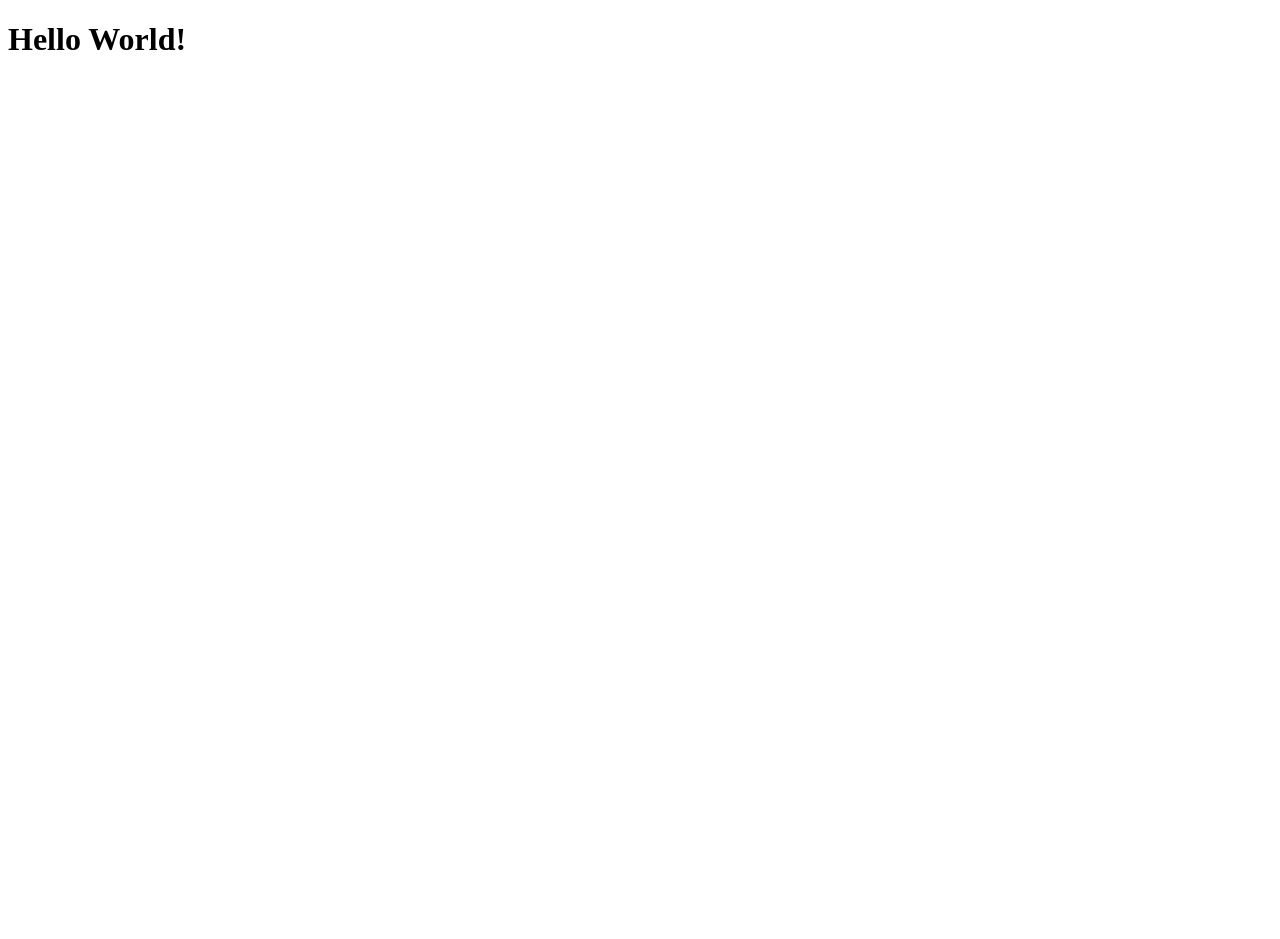
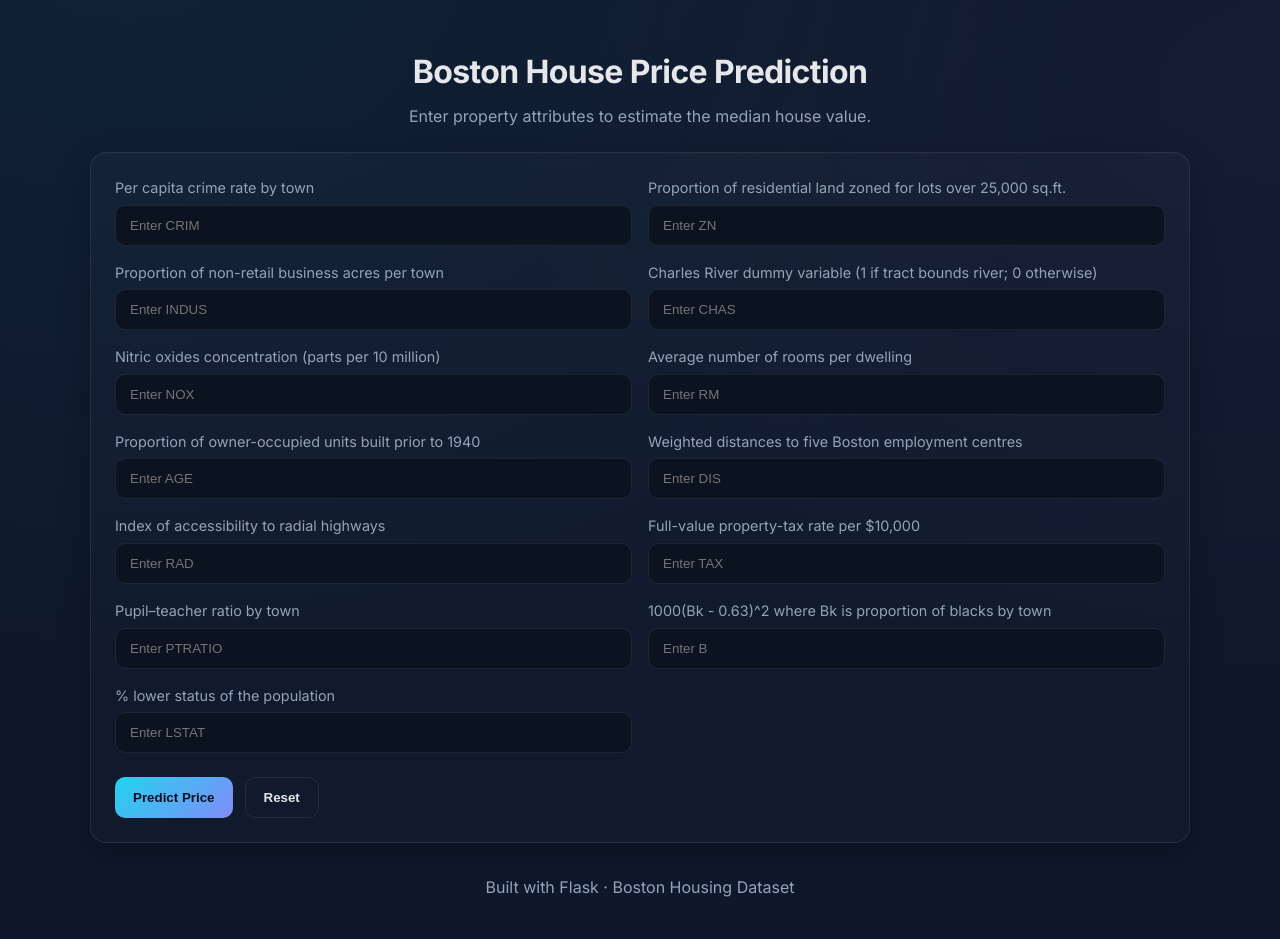
Before and after one commit to thasvithu/boston-house-pricing-end-to-end, a Flask app: page / in a window 1280 px wide. Before the commit the page is almost empty. Before the commit the page ends 50 px from the top, so only its background shows below. Run offline with Flask 3, Linux system fonts and the light colour scheme; parts of the project's set-up code (start-up, migrations or seed data) failed here and were passed over.

Commit message:
Ready to deployment

```diff
--- a/Templates/home.html
+++ b/Templates/home.html
@@ -1,11 +1,89 @@
 <!DOCTYPE html>
 <html lang="en">
-<head>
-    <meta charset="UTF-8">
-    <meta name="viewport" content="width=device-width, initial-scale=1.0">
-    <title>Document</title>
-</head>
-<body>
-    <h1>Hello World!</h1>
-</body>
-</html>
+    <head>
+        <meta charset="UTF-8" />
+        <meta name="viewport" content="width=device-width, initial-scale=1" />
+        <title>Boston House Price Prediction</title>
+        <link rel="preconnect" href="https://fonts.googleapis.com" />
+        <link rel="preconnect" href="https://fonts.gstatic.com" crossorigin />
+        <link href="https://fonts.googleapis.com/css2?family=Inter:wght@300;400;600;700&display=swap" rel="stylesheet" />
+        <link rel="stylesheet" href="{{ url_for('static', filename='styles.css') }}" />
+    </head>
+    <body>
+        <header class="site-header">
+            <div class="container">
+                <h1>Boston House Price Prediction</h1>
+                <p class="subtitle">Enter property attributes to estimate the median house value.</p>
+            </div>
+        </header>
+
+        <main class="container">
+            {% with messages = get_flashed_messages(with_categories=true) %}
+                {% if messages %}
+                    <div class="alerts">
+                        {% for category, message in messages %}
+                            <div class="alert {{ category }}">{{ message }}</div>
+                        {% endfor %}
+                    </div>
+                {% endif %}
+            {% endwith %}
+
+            <section class="card">
+                <form action="{{ url_for('predict') }}" method="POST" class="grid-form" novalidate>
+                    {% set fv = form_values or {} %}
+
+                    <!-- Feature inputs -->
+                    {% set fields = [
+                        ("CRIM", "Per capita crime rate by town"),
+                        ("ZN", "Proportion of residential land zoned for lots over 25,000 sq.ft."),
+                        ("INDUS", "Proportion of non-retail business acres per town"),
+                        ("CHAS", "Charles River dummy variable (1 if tract bounds river; 0 otherwise)"),
+                        ("NOX", "Nitric oxides concentration (parts per 10 million)"),
+                        ("RM", "Average number of rooms per dwelling"),
+                        ("AGE", "Proportion of owner-occupied units built prior to 1940"),
+                        ("DIS", "Weighted distances to five Boston employment centres"),
+                        ("RAD", "Index of accessibility to radial highways"),
+                        ("TAX", "Full-value property-tax rate per $10,000"),
+                        ("PTRATIO", "Pupil–teacher ratio by town"),
+                        ("B", "1000(Bk - 0.63)^2 where Bk is proportion of blacks by town"),
+                        ("LSTAT", "% lower status of the population")
+                    ] %}
+
+                    {% for name, label in fields %}
+                        <div class="form-field">
+                            <label for="{{ name }}">{{ label }}</label>
+                            <input
+                                type="number"
+                                id="{{ name }}"
+                                name="{{ name }}"
+                                step="any"
+                                required
+                                value="{{ fv.get(name, '') }}"
+                                placeholder="Enter {{ name }}"
+                            />
+                        </div>
+                    {% endfor %}
+
+                    <div class="actions">
+                        <button class="btn" type="submit">Predict Price</button>
+                        <button class="btn secondary" type="reset">Reset</button>
+                    </div>
+                </form>
+            </section>
+
+            {% if prediction is not none %}
+                <section class="card result">
+                    <h2>Estimated Median Value</h2>
+                    <p class="prediction">${{ '%.2f'|format(prediction) }}k</p>
+                    <p class="hint">This estimate is based on the provided features using a trained regression model.</p>
+                </section>
+            {% endif %}
+        </main>
+
+        <footer class="site-footer">
+            <div class="container">
+                <span>Built with Flask · Boston Housing Dataset</span>
+            </div>
+        </footer>
+    </body>
+    </html>
--- a/app.py
+++ b/app.py
@@ -1,28 +1,84 @@
 import pickle
-from flask import Flask, request, app, jsonify, render_template, url_for
+from flask import Flask, request, jsonify, render_template, url_for, flash
 import numpy as np
-import pandas as pd
-
 
 app = Flask(__name__)
+app.secret_key = "change-this-secret"  # TODO: use env var in production
 
-## Load the model
-regmodel = pickle.load(open("regression.pkl", "rb"))
-scaler = pickle.load(open("scaling.pkl", "rb"))
+# Load the model artifacts
+with open("regression.pkl", "rb") as f:
+    regmodel = pickle.load(f)
+with open("scaling.pkl", "rb") as f:
+    scaler = pickle.load(f)
+
+# Define the expected feature order for both API and form inputs
+FEATURES = [
+    "CRIM",
+    "ZN",
+    "INDUS",
+    "CHAS",
+    "NOX",
+    "RM",
+    "AGE",
+    "DIS",
+    "RAD",
+    "TAX",
+    "PTRATIO",
+    "B",
+    "LSTAT",
+]
+
 
 @app.route("/")
 def home():
-    return render_template("home.html")
+    return render_template("home.html", prediction=None, form_values={})
+
 
 @app.route("/predict_api", methods=["POST"])
 def predict_api():
-    data = request.json["data"]
-    print(data)
-    print(np.array(list(data.values())).reshape(1, -1))
-    new_data = scaler.transform(np.array(list(data.values())).reshape(1, -1))
-    output = regmodel.predict(new_data)
-    print(output[0])
-    return jsonify(output[0])
+    payload = request.get_json(silent=True) or {}
+    if "data" not in payload or not isinstance(payload["data"], dict):
+        return jsonify({"error": "Expected JSON with 'data' object of feature values."}), 400
+
+    data = payload["data"]
+    try:
+        # Extract values in the fixed order
+        values = [float(data[f]) for f in FEATURES]
+    except KeyError as e:
+        return jsonify({"error": f"Missing feature: {str(e)}"}), 400
+    except (TypeError, ValueError):
+        return jsonify({"error": "All feature values must be numeric."}), 400
+
+    X = np.array(values, dtype=float).reshape(1, -1)
+    X_scaled = scaler.transform(X)
+    y_pred = regmodel.predict(X_scaled)
+    return jsonify({"prediction": float(y_pred[0])})
+
+
+@app.route("/predict", methods=["POST"])
+def predict():
+    form = request.form
+    try:
+        values = []
+        for f in FEATURES:
+            val = form.get(f, "").strip()
+            if val == "":
+                raise ValueError(f"Missing value for {f}")
+            values.append(float(val))
+    except ValueError as e:
+        flash(str(e), "error")
+        return render_template("home.html", form_values=form, prediction=None)
+
+    X = np.array(values, dtype=float).reshape(1, -1)
+    X_scaled = scaler.transform(X)
+    y_pred = regmodel.predict(X_scaled)
+
+    return render_template(
+        "home.html",
+        prediction=float(y_pred[0]),
+        form_values=form,
+    )
+
 
 if __name__ == "__main__":
     app.run(debug=True)
--- /dev/null
+++ b/static/styles.css
@@ -0,0 +1,146 @@
+/* Base styles */
+:root {
+  --bg: #0f172a;        /* slate-900 */
+  --panel: #111827;     /* gray-900 */
+  --muted: #94a3b8;     /* slate-400 */
+  --text: #e5e7eb;      /* gray-200 */
+  --accent: #22d3ee;    /* cyan-400 */
+  --accent-2: #818cf8;  /* indigo-400 */
+  --danger: #ef4444;    /* red-500 */
+  --success: #22c55e;   /* green-500 */
+  --card: #0b1220;
+  --border: rgba(255,255,255,0.08);
+}
+
+* { box-sizing: border-box; }
+html, body {
+  margin: 0;
+  padding: 0;
+  font-family: "Inter", ui-sans-serif, system-ui, -apple-system, Segoe UI, Roboto, Helvetica, Arial, "Apple Color Emoji", "Segoe UI Emoji";
+  background: radial-gradient(1000px 800px at 10% -10%, rgba(34,211,238,0.06), transparent),
+              radial-gradient(800px 600px at 100% 10%, rgba(129,140,248,0.05), transparent),
+              var(--bg);
+  color: var(--text);
+  line-height: 1.5;
+}
+
+.container {
+  width: min(1100px, 92%);
+  margin: 0 auto;
+}
+
+.site-header {
+  padding: 48px 0 24px;
+  text-align: center;
+}
+.site-header h1 {
+  margin: 0 0 8px;
+  font-weight: 800;
+  letter-spacing: -0.02em;
+}
+.subtitle {
+  margin: 0;
+  color: var(--muted);
+}
+
+.card {
+  background: linear-gradient(180deg, rgba(255,255,255,0.02), rgba(255,255,255,0.01));
+  border: 1px solid var(--border);
+  border-radius: 16px;
+  padding: 24px;
+  box-shadow: 0 10px 30px rgba(0,0,0,0.25), inset 0 1px 0 rgba(255,255,255,0.03);
+}
+
+.grid-form {
+  display: grid;
+  grid-template-columns: repeat(12, 1fr);
+  gap: 16px;
+}
+.form-field {
+  grid-column: span 6;
+  display: flex;
+  flex-direction: column;
+}
+.form-field label {
+  font-size: 0.9rem;
+  color: var(--muted);
+  margin-bottom: 6px;
+}
+.form-field input[type="number"] {
+  appearance: textfield;
+  background: var(--card);
+  border: 1px solid var(--border);
+  color: var(--text);
+  padding: 12px 14px;
+  border-radius: 10px;
+  outline: none;
+  transition: border-color .2s ease, box-shadow .2s ease;
+}
+.form-field input[type="number"]:focus {
+  border-color: rgba(34,211,238,0.6);
+  box-shadow: 0 0 0 4px rgba(34,211,238,0.14);
+}
+
+.actions {
+  grid-column: 1 / -1;
+  display: flex;
+  gap: 12px;
+  margin-top: 8px;
+}
+.btn {
+  background: linear-gradient(135deg, var(--accent), var(--accent-2));
+  color: #0b1020;
+  border: none;
+  padding: 12px 18px;
+  border-radius: 10px;
+  font-weight: 700;
+  cursor: pointer;
+  transition: transform .04s ease, filter .2s ease;
+}
+.btn:hover { filter: brightness(1.08); }
+.btn:active { transform: translateY(1px); }
+.btn.secondary {
+  background: transparent;
+  color: var(--text);
+  border: 1px solid var(--border);
+}
+
+.result {
+  margin-top: 20px;
+  text-align: center;
+}
+.result h2 { margin-top: 0; }
+.prediction {
+  font-size: 2rem;
+  font-weight: 800;
+  letter-spacing: -0.02em;
+  color: var(--accent);
+  margin: 6px 0 0;
+}
+.hint { color: var(--muted); margin-top: 8px; }
+
+.site-footer {
+  margin: 32px 0 40px;
+  text-align: center;
+  color: var(--muted);
+}
+
+/* Alerts */
+.alerts { margin-bottom: 16px; }
+.alert {
+  padding: 12px 14px;
+  border-radius: 10px;
+  background: rgba(239, 68, 68, 0.1);
+  border: 1px solid rgba(239, 68, 68, 0.25);
+}
+.alert.error { color: #fecaca; }
+.alert.success {
+  background: rgba(34, 197, 94, 0.1);
+  border-color: rgba(34, 197, 94, 0.25);
+  color: #bbf7d0;
+}
+
+/* Responsive */
+@media (max-width: 900px) {
+  .form-field { grid-column: span 12; }
+}
```
Also changed, not shown: 1 other file.
